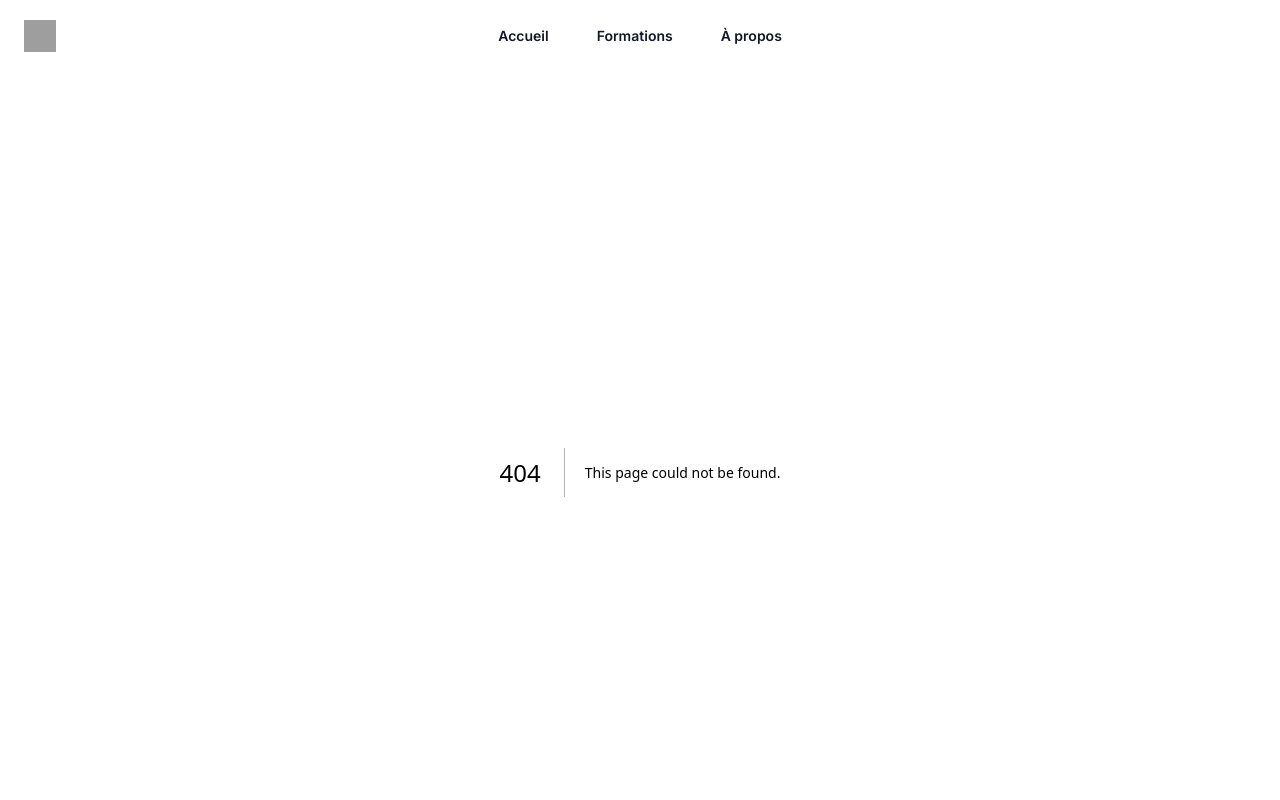
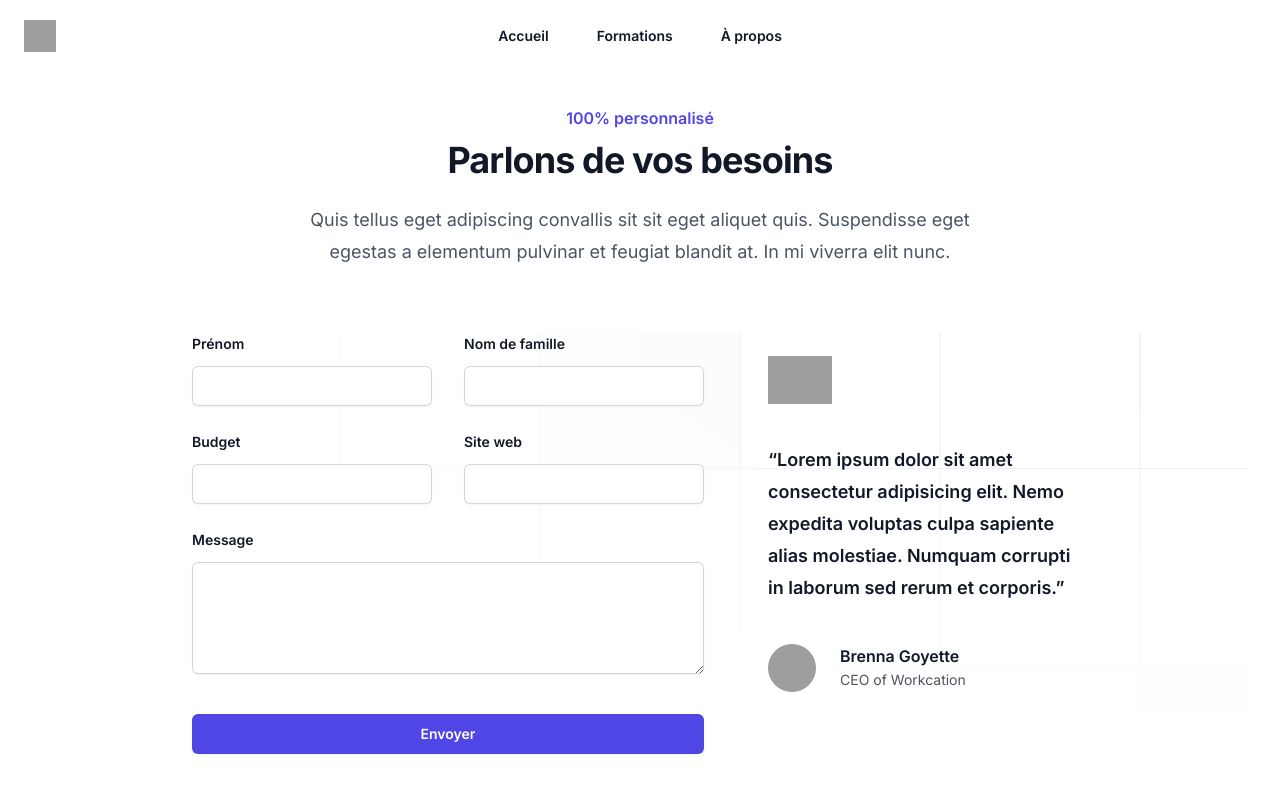
Before and after one commit to Jyok1m/ipseis, a Next.js app: page /contact in a window 1280 px wide. Before the commit this address had no page. Shown: the top 800 px of the page. Built offline with nearby package versions, Linux system fonts and the light colour scheme; grey boxes are pictures that could not be loaded.

Commit message:
chore: Update next.config.mjs to include lazy loading for images and add new link to contact page

```diff
--- a/next.config.mjs
+++ b/next.config.mjs
@@ -8,6 +8,10 @@ const nextConfig = {
 				protocol: "https",
 				hostname: "tailwindui.com",
 			},
+			{
+				protocol: "https",
+				hostname: "images.unsplash.com",
+			},
 		],
 	},
 };
--- /dev/null
+++ b/src/app/contact/page.tsx
@@ -0,0 +1,18 @@
+import SectionTitle from "@/components/global/SectionTitle";
+import ContactForm from "@/components/home/ContactForm";
+
+export default function Contact() {
+	return (
+		<div className="bg-white py-8">
+			<div className="mx-auto max-w-7xl px-6 lg:px-8">
+				<SectionTitle
+					tag="100% personnalisé"
+					title="Parlons de vos besoins"
+					description="Quis tellus eget adipiscing convallis sit sit eget aliquet quis. Suspendisse eget egestas a elementum pulvinar et feugiat blandit at. In
+							mi viverra elit nunc."
+				/>
+				<ContactForm />
+			</div>
+		</div>
+	);
+}
--- a/src/app/formations/[titre]/page.tsx
+++ b/src/app/formations/[titre]/page.tsx
@@ -1,5 +1,6 @@
 import React from "react";
 import Image from "next/image";
+import Link from "next/link";
 
 import { CheckCircleIcon, InformationCircleIcon } from "@heroicons/react/20/solid";
 
@@ -83,6 +84,14 @@ export default function FormationPage() {
 					</p>
 				</div>
 			</div>
+			<div className="mt-10 flex items-center justify-center gap-x-6">
+				<Link
+					href="/contact"
+					className="rounded-md bg-indigo-600 px-3.5 py-2.5 text-sm font-semibold text-white shadow-sm hover:bg-indigo-500 focus-visible:outline focus-visible:outline-2 focus-visible:outline-offset-2 focus-visible:outline-indigo-600"
+				>
+					Nous contacter
+				</Link>
+			</div>
 		</div>
 	);
 }
```
